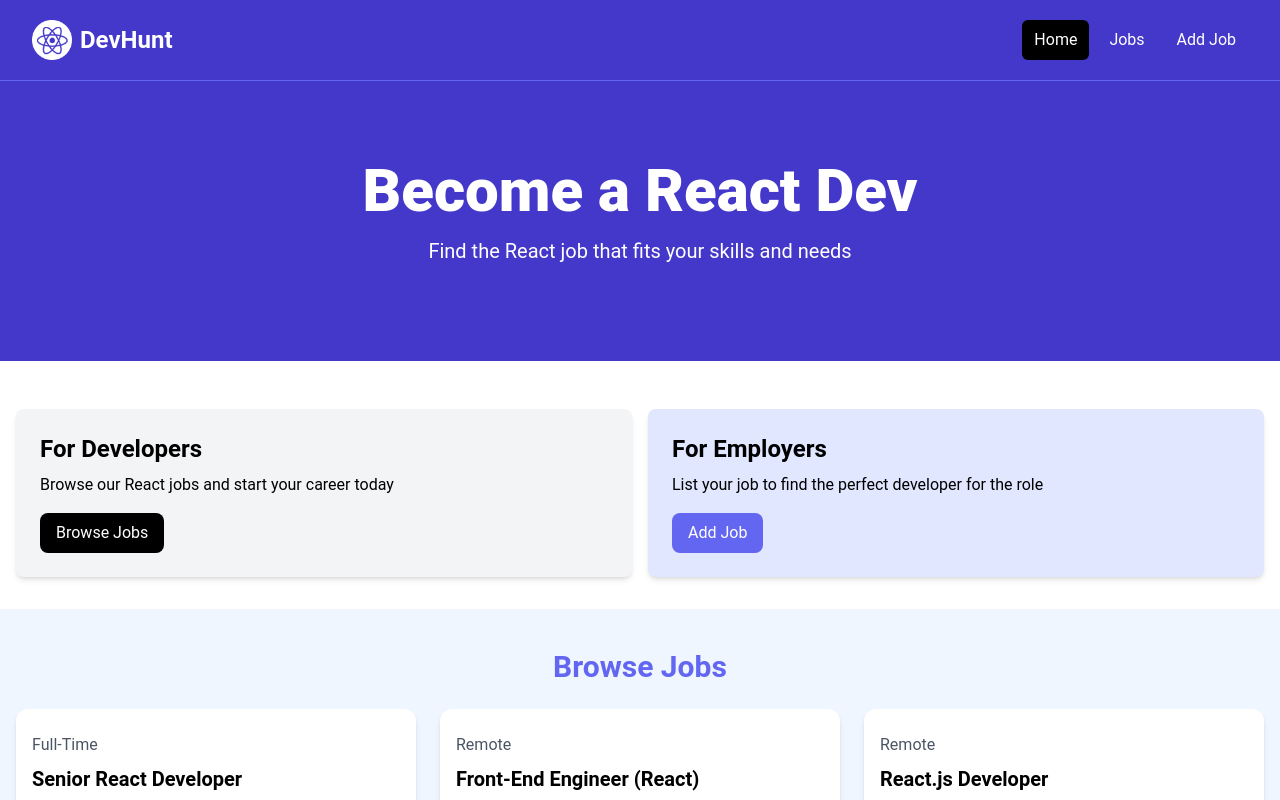
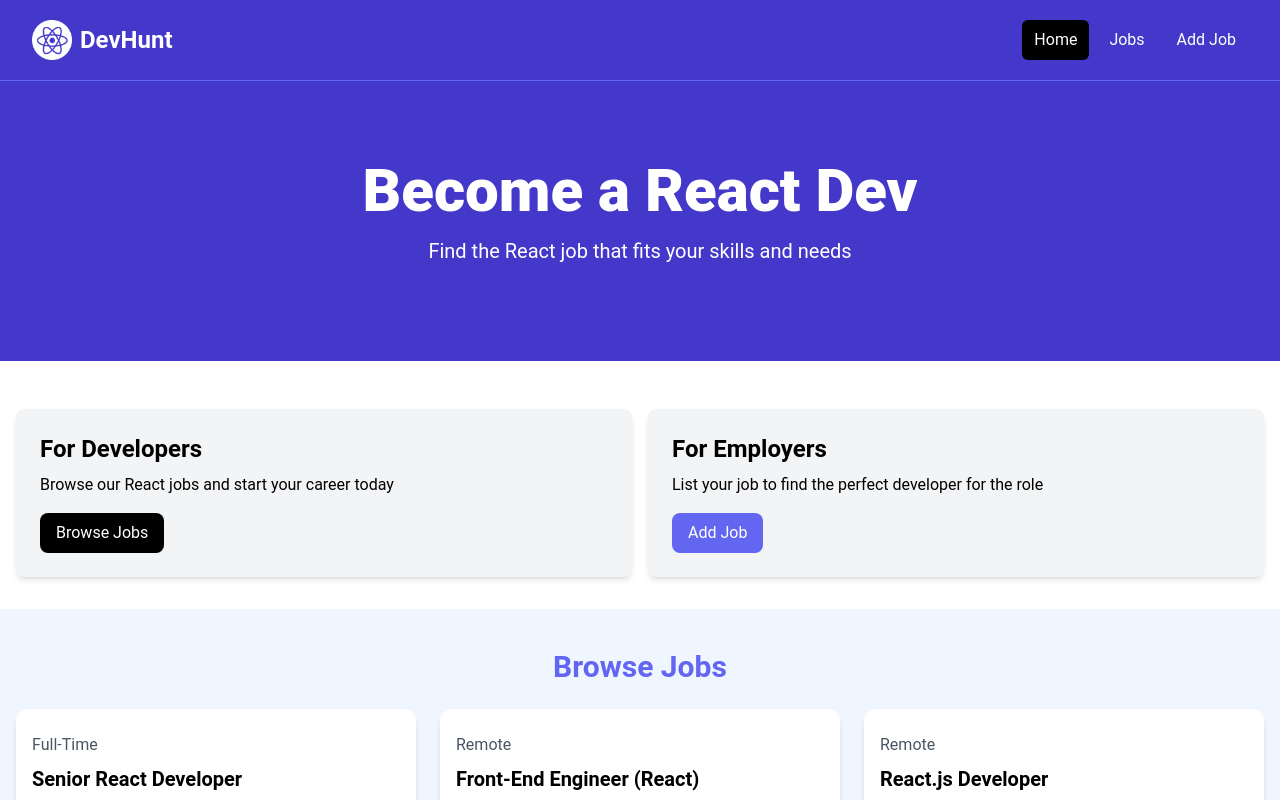
Before and after one commit to SaroshAhmad/ReactDevJobPortal, a React (Vite) app in the folder react-jobs/: page / in a window 1280 px wide. Shown: the top 800 px of the page. Built offline with nearby package versions, Linux system fonts and the light colour scheme.

Commit message:
Refactor HomeCards component to use Card component

```diff
--- a/react-jobs/src/components/HomeCards.jsx
+++ b/react-jobs/src/components/HomeCards.jsx
@@ -6,7 +6,7 @@ const HomeCards = () => {
         <section className="py-4">
             <div className="container-xl lg:container m-auto">
                 <div className="grid grid-cols-1 md:grid-cols-2 gap-4 p-4 rounded-lg">
-                    <div className="bg-gray-100 p-6 rounded-lg shadow-md">
+                    <Card>
                         <h2 className="text-2xl font-bold">For Developers</h2>
                         <p className="mt-2 mb-4">
                             Browse our React jobs and start your career today
@@ -17,8 +17,8 @@ const HomeCards = () => {
                         >
                             Browse Jobs
                         </a>
-                    </div>
-                    <div className="bg-indigo-100 p-6 rounded-lg shadow-md">
+                    </Card>
+                    <Card>
                         <h2 className="text-2xl font-bold">For Employers</h2>
                         <p className="mt-2 mb-4">
                             List your job to find the perfect developer for the role
@@ -29,7 +29,7 @@ const HomeCards = () => {
                         >
                             Add Job
                         </a>
-                    </div>
+                    </Card>
                 </div>
             </div>
         </section>
```
